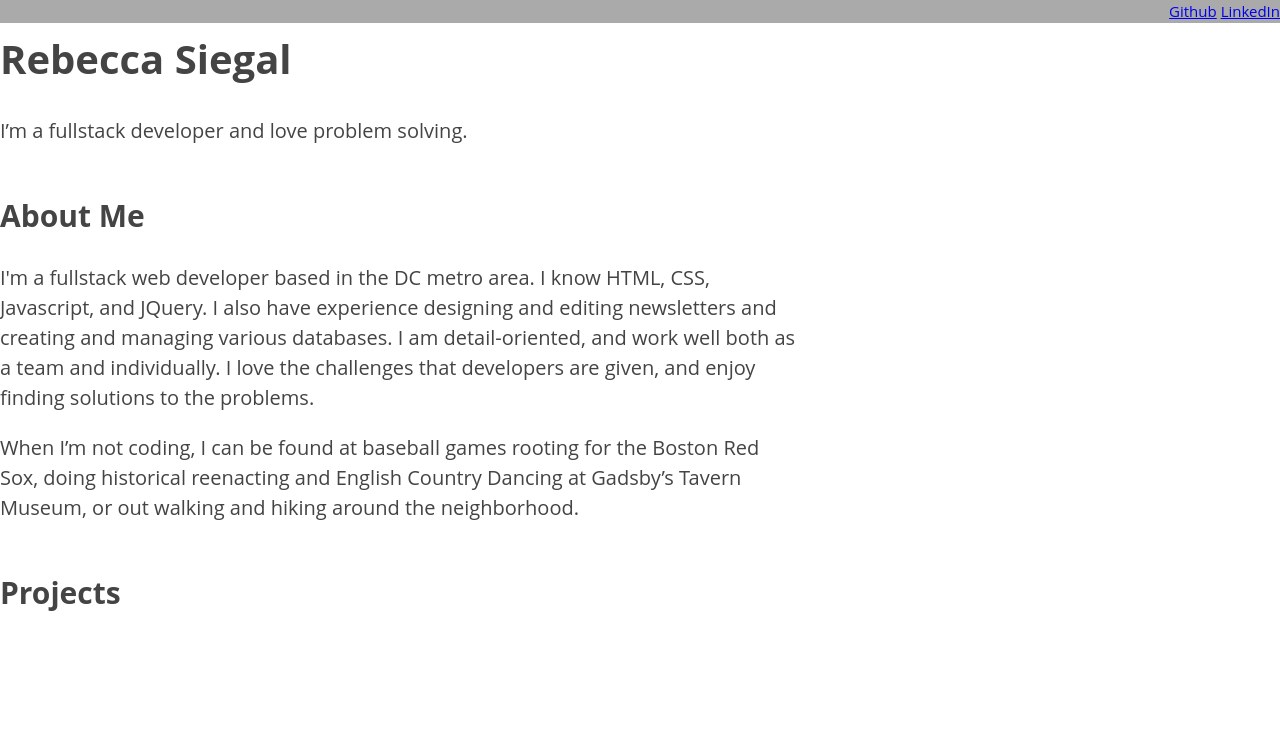
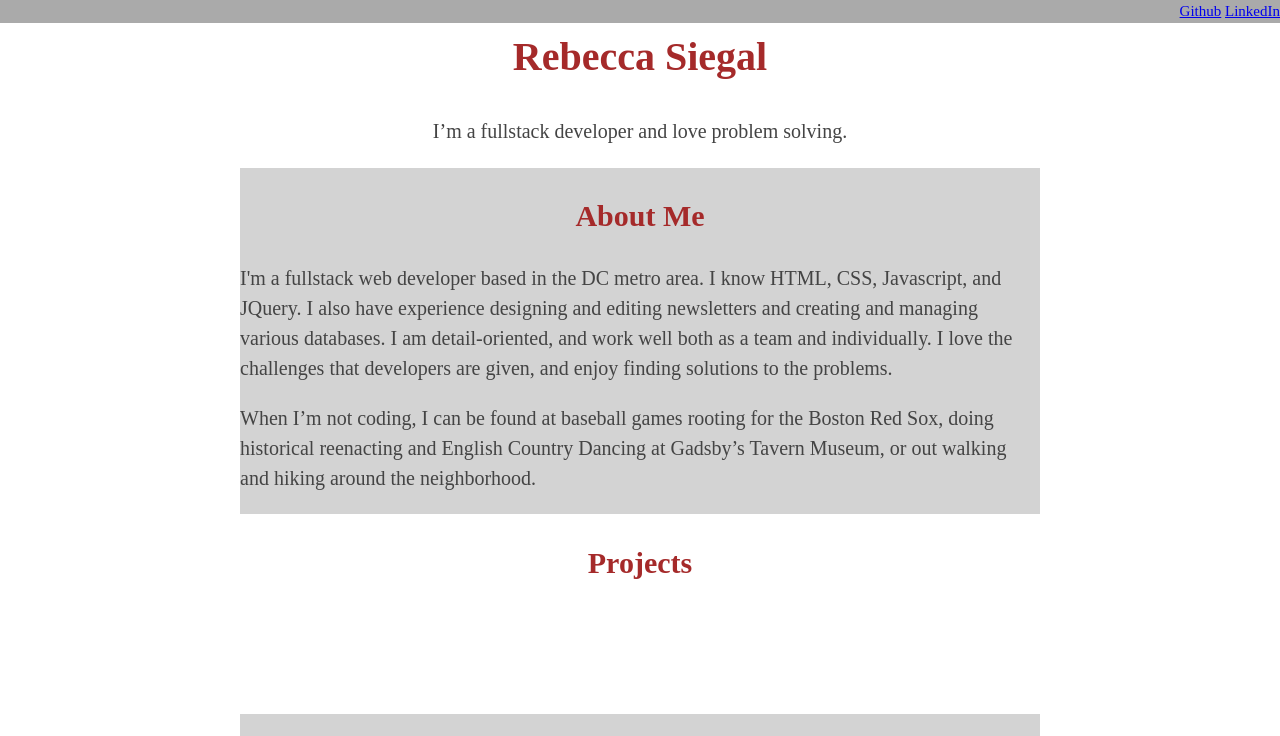
Before and after one commit to beccasiegal/portfolio, a plain HTML site: page index.html in a window 1280 px wide. Shown: the top 736 px of the page. Drawn offline with nearby package versions, Linux system fonts and the light colour scheme.

Commit message:
Update main.css
colors updated

```diff
--- a/main.css
+++ b/main.css
@@ -3,8 +3,7 @@
 }
 
 body {
-  font-family: "Open Sans",
-  sans-serif;
+  font: Domino;
   font-size: 20px;
   color: #444;
   line-height: 1.5;
@@ -23,9 +22,14 @@ footer {
   top: 0;
   left: 0;
   right: 0;}
-header {
+header p {
   padding: 2px 0;
-  text-align: center:
+  text-align: center;
+}
+h1{
+
+  color:brown;
+  text-align: center;
 }
 
 section {
@@ -34,4 +38,15 @@ section {
   padding: 1px 0;
   text-align: left;
   background-color: white;
+  margin: 0 auto;
 }
+h2{
+  color: brown;
+  text-align: center;
+}
+h3{
+  color: blue;
+}
+section:nth-child(even) {
+  background-color: lightgrey;
+}
```
